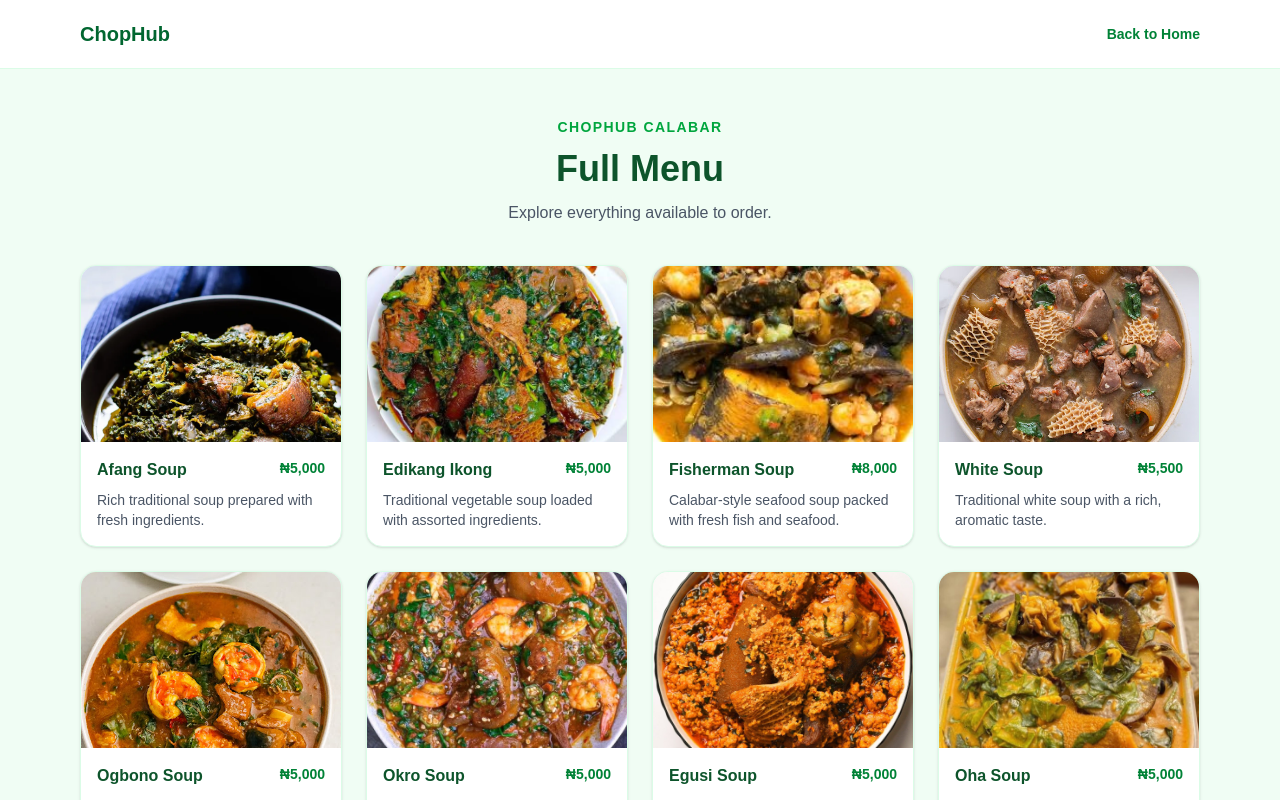
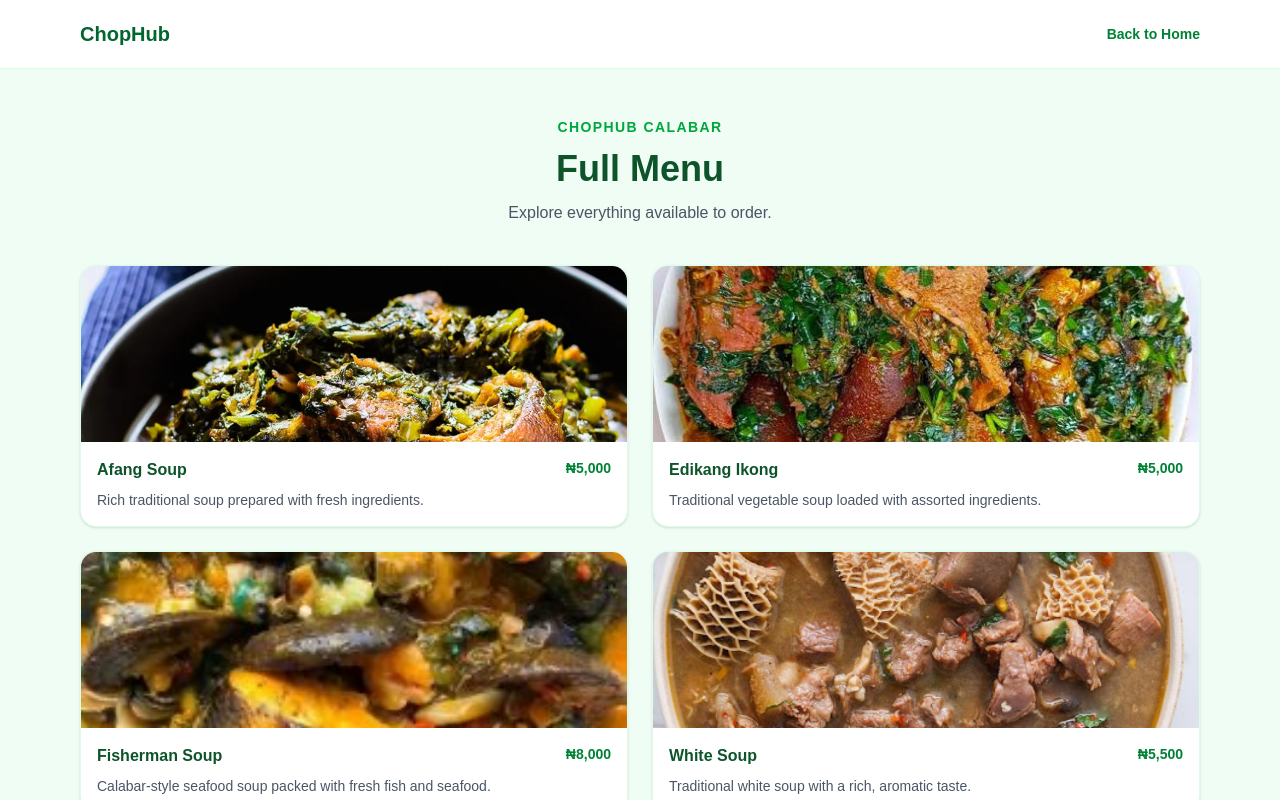
Before and after one commit to ChopHub147/chophub, a Next.js app: page /menu in a window 1280 px wide. Shown: the top 800 px of the page. Built offline with nearby package versions, Linux system fonts and the light colour scheme.

Commit message:
Arrange menu cards in pairs
Use a consistent two-column layout for full and category menu pages.

```diff
--- a/app/menu/page.tsx
+++ b/app/menu/page.tsx
@@ -58,7 +58,7 @@
             {category ? `Explore our ${title.toLowerCase()} selection.` : "Explore everything available to order."}
           </p>
         </div>
-        <div className="grid grid-cols-2 md:grid-cols-3 lg:grid-cols-4 gap-3 md:gap-6">
+        <div className="grid grid-cols-2 gap-3 md:gap-6">
           {filteredDishes.map(([name, price, description, image]) => (
             <article key={name} className="bg-white rounded-2xl overflow-hidden border border-green-100 shadow-sm">
               <div className="h-32 md:h-44 overflow-hidden">
```
